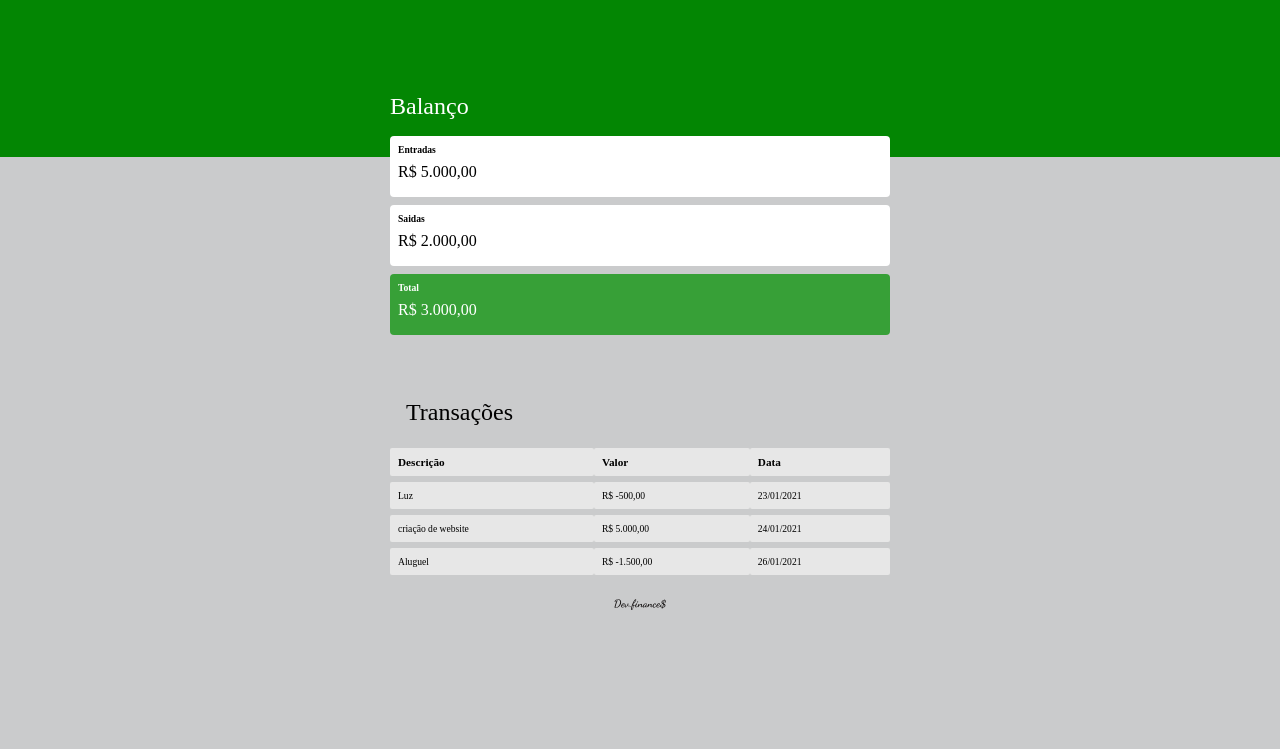
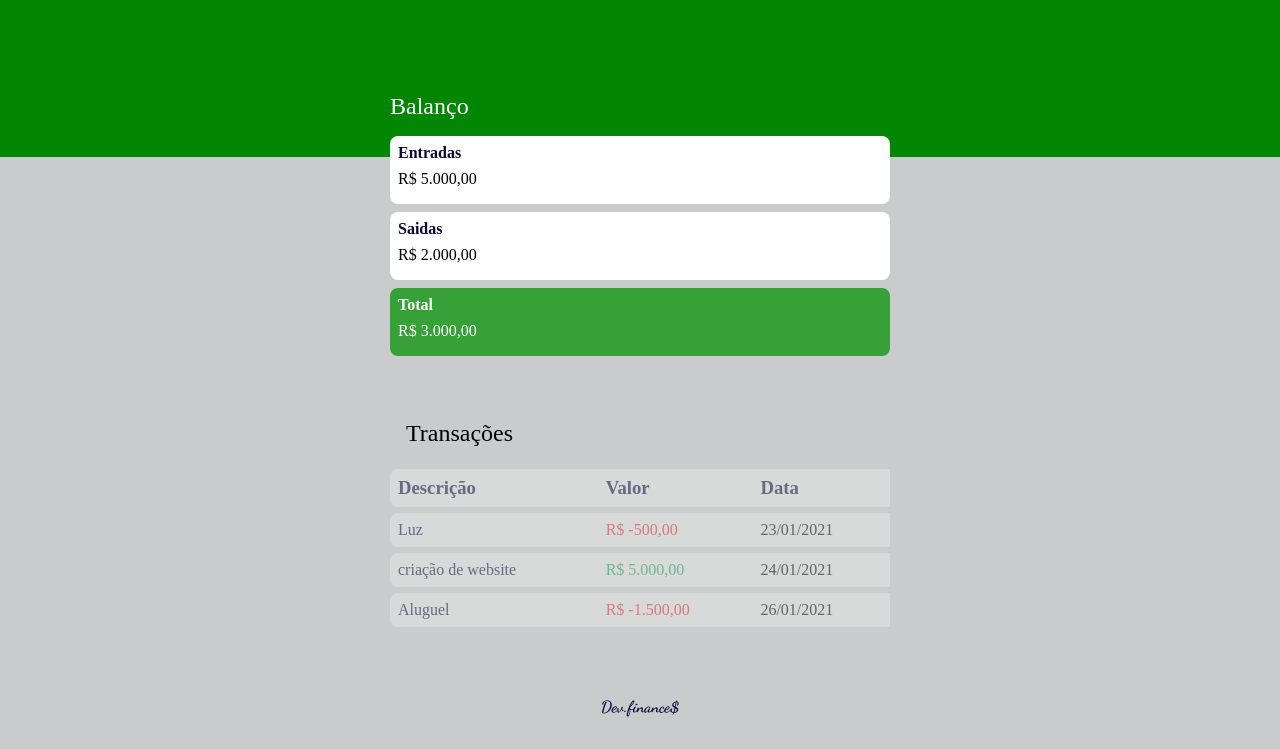
Before and after one commit to VictorGenario/Dev_Finances_rocketseat, a plain HTML site: page index.html in a window 1280 px wide. Shown: the part 73-822 px from the top of the page. Before the commit the page ends 800 px from the top, so only its background shows below. Drawn offline with Linux system fonts and the light colour scheme.

Commit message:
Now I Finalit the first class the discover

```diff
--- a/index.html
+++ b/index.html
@@ -58,17 +58,17 @@
            </thead>
           <tbody">
                  <tr >
-              <td class="description">Luz </td>
+              <td >Luz </td>
               <td class="expense"> R$ -500,00</td>
               <td class="date"> 23/01/2021</td>
             </tr>
             <tr >
-              <td class="description">criação de website</td>
+              <td >criação de website</td>
               <td class="income">R$ 5.000,00</td>
               <td class="date">24/01/2021</td>
             </tr>
             <tr >
-              <td class="description">Aluguel</td>
+              <td >Aluguel</td>
               <td class="expense">R$ -1.500,00</td>
               <td class="date">26/01/2021</td>
             </tr>
--- a/style.css
+++ b/style.css
@@ -18,6 +18,7 @@ ul {
 /*======= variable ====================*/
 :root {
   --base-color: rgb(231, 231, 231);
+  --color-h: rgb(13, 8, 58);
 }
 
 /*======= Header ====================*/
@@ -61,23 +62,29 @@ body {
 .card {
   background-color: white;
   padding: 1rem 0.5rem;
-  border-radius: 0.25rem;
+  border-radius: 0.5rem;
   margin-bottom: 0.5rem;
+  transition: 0.5s;
+}
+
+.card:hover {
+  transform: scale(1.3);
 }
 
 .card.total {
   background-color: rgb(55, 160, 55);
 }
 
-.card.total h3,
-.card.total p {
-  color: white;
-}
-
 #balance h3 {
   margin-top: -0.5rem;
   margin-bottom: 0.5rem;
-  font-size: 0.6rem;
+  font-size: 1rem;
+  color: var(--color-h);
+}
+
+#balance .card.total h3,
+.card.total p {
+  color: white;
 }
 
 /*======= trasaction ====================*/
@@ -89,33 +96,57 @@ body {
   width: 100%;
   text-align: left;
   border-spacing: 0 0.4rem;
-  font-size: 0.6rem;
+  font-size: 1rem;
+}
+
+table thead tr th:first-child,
+table tbody tr td:first-child {
+  border-radius: 0.5rem 0 0 0.5rem;
+  color: var(--color-h);
+}
+
+table th {
+  background-color: var(--base-color);
+  font-weight: normal;
+  padding: 0.5rem 0.5rem;
+  color: var(--color-h);
 }
 
 table td {
   background-color: var(--base-color);
   padding: 0.5rem 0.5rem;
-  border-radius: 2px;
 }
+
+td.income {
+  color: #12a454;
+}
+
+td.expense {
+  color: #e92929;
+}
+
+table tr {
+  opacity: 0.5;
+}
+
+table tr:hover {
+  opacity: 1;
+}
+
 tbody tr {
   transition: 0.5s;
 }
 tbody tr:hover {
-  transform: scale(1.1);
-}
-table th {
-  background-color: var(--base-color);
-  font-weight: normal;
-  padding: 0.5rem 0.5rem;
-  border-radius: 2px;
+  transform: scale(1.3);
 }
 
 /*======= footer ====================*/
 
 footer {
   text-align: center;
-  padding: 1rem;
-  color: rgb(20, 17, 17);
+  padding: 4rem 0 2rem;
+  color: var(--color-h);
   font-weight: 100;
   font-family: 'Dancing Script', sans-serif;
+  font-size: 1.5rem;
 }
```
